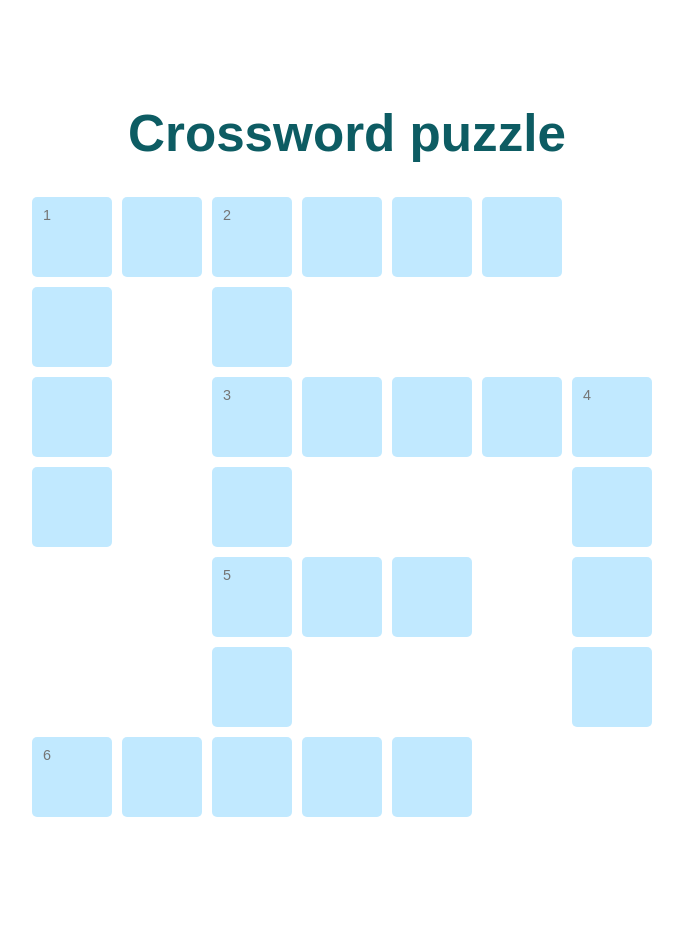
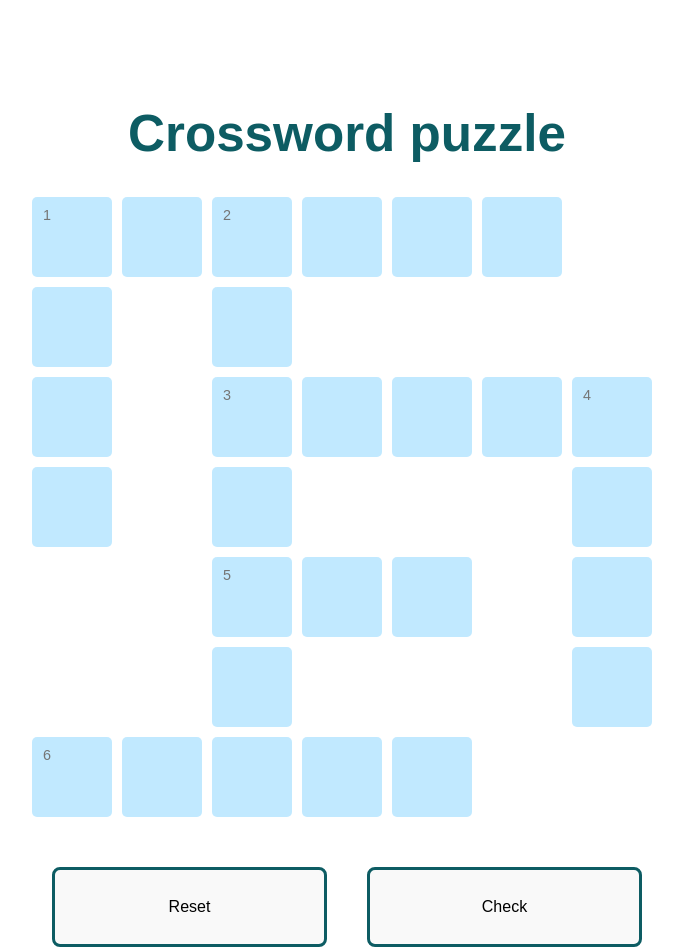
Before and after one commit to sinissto/crossword_puzzle, a React (Vite) app: page / in a window 1280 px wide. Shown: the top 952 px of the page, without its empty margins (293-976 px from the left). Before the commit the page ends 899 px from the top, so only its background shows below. Built offline with nearby package versions, Linux system fonts and the light colour scheme.

Commit message:
Buttons for Reset and Check the puzzle

```diff
--- a/src/App.jsx
+++ b/src/App.jsx
@@ -40,6 +40,14 @@ function App() {
           </div>
         ))}
       </div>
+      <div className={"buttonRow"}>
+        <button className={"cButton"} type={"submit"} onClick={createGrid}>
+          Reset
+        </button>
+        <button className={"cButton"} type={"submit"} onClick={checkGrid}>
+          Check
+        </button>
+      </div>
     </div>
   );
 }
--- a/src/Crossword.jsx
+++ b/src/Crossword.jsx
@@ -135,6 +135,8 @@ export const Crossword = () => {
         }
       }
     }
+
+    setWordGrid(curWordGrid);
   };
 
   const handleOutput = (event, index) => {
@@ -142,7 +144,6 @@ export const Crossword = () => {
     const checkWord = [...wordGrid];
     checkWord[index].char = event.target.value.toUpperCase();
     setWordGrid(checkWord);
-    console.log(wordGrid);
   };
 
   return { handleOutput, wordGrid, createGrid, checkGrid };
```
